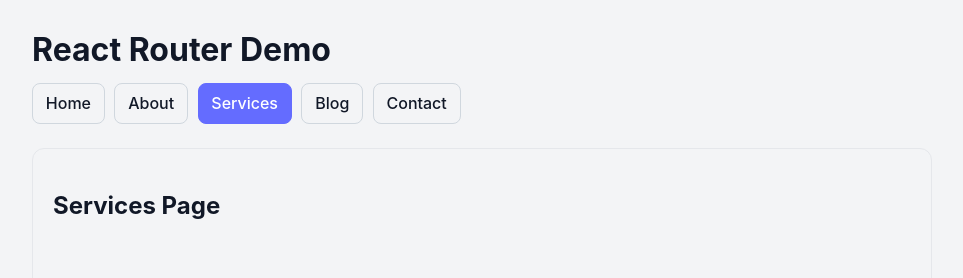
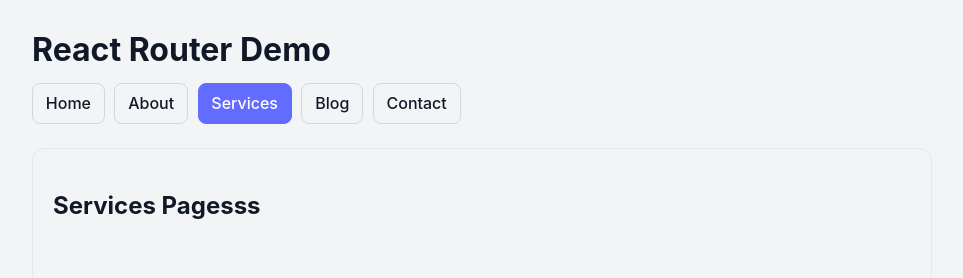
Before and after one commit to umer-jusani/testting-version-change, a React (Vite) app: page /services in a window 1280 px wide. Shown: the top 278 px of the page, without its empty margins (158-1121 px from the left). Built offline with nearby package versions, Linux system fonts and the light colour scheme.

Commit message:
service or blog page change

```diff
--- a/src/pages/BlogPage.jsx
+++ b/src/pages/BlogPage.jsx
@@ -1,5 +1,5 @@
 function BlogPage() {
-  return <h2>Blog Page</h2>
+  return <h2>Blog Pagess</h2>
 }
 
 export default BlogPage
--- a/src/pages/ServicesPage.jsx
+++ b/src/pages/ServicesPage.jsx
@@ -1,5 +1,5 @@
 function ServicesPage() {
-  return <h2>Services Page</h2>
+  return <h2>Services Pagesss</h2>
 }
 
 export default ServicesPage
```
